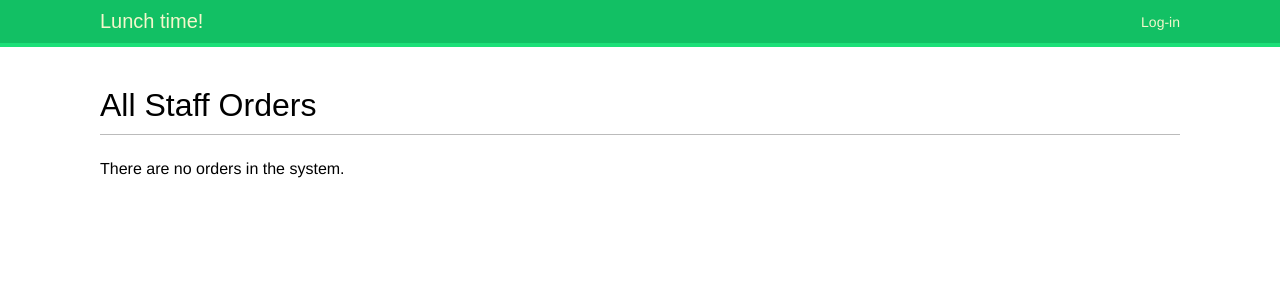
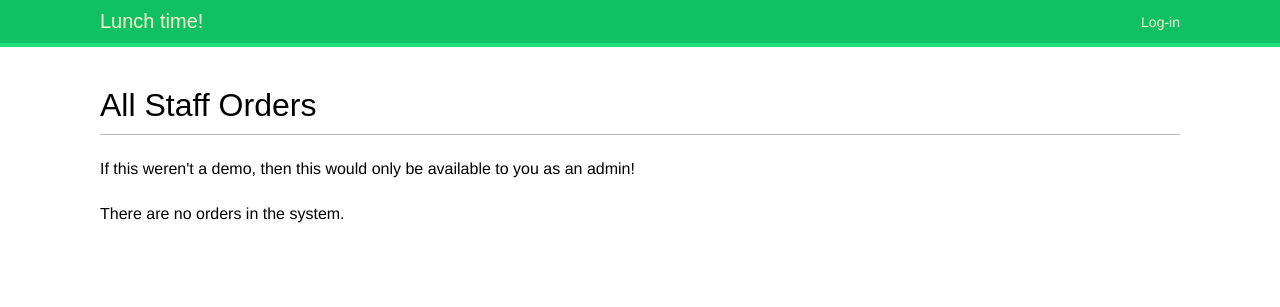
Before and after one commit to markdawson/lunchtime, a Django app: a page that uses orders/templates/orders/all_staff_orders_list.html in a window 1280 px wide. Shown: the top 307 px of the page. Run offline with Django 3.2, Linux system fonts and the light colour scheme; data that the repository does not hold is empty; some web fonts are replaced.

Commit message:
add explaination text

```diff
--- a/orders/templates/orders/all_staff_orders_list.html
+++ b/orders/templates/orders/all_staff_orders_list.html
@@ -7,6 +7,7 @@
 
 {% block content %}
 	<h1>All Staff Orders</h1>
+	<p>If this weren't a demo, then this would only be available to you as an admin!</p>
 	{% if orders %}
 		<form method="post">
 			{% if filter_date_form.non_field_errors %}
```
